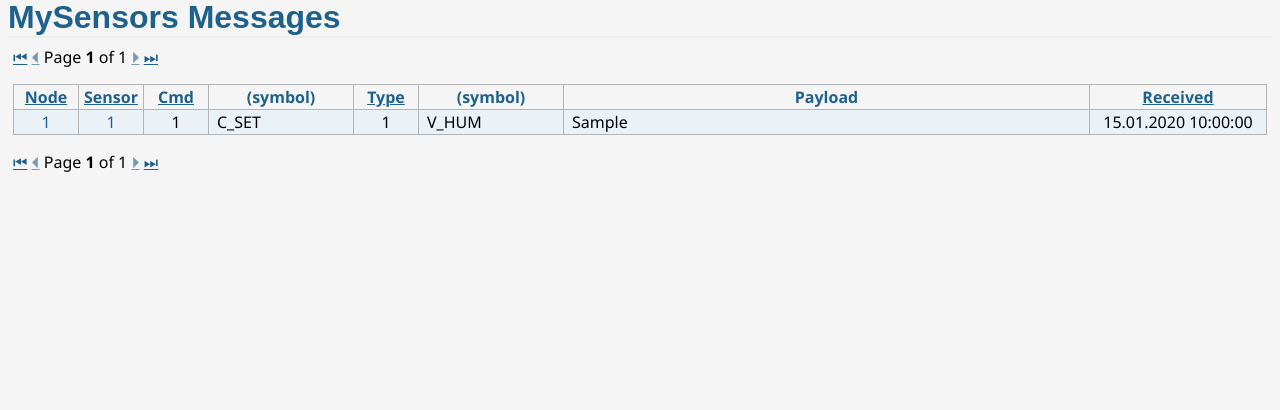
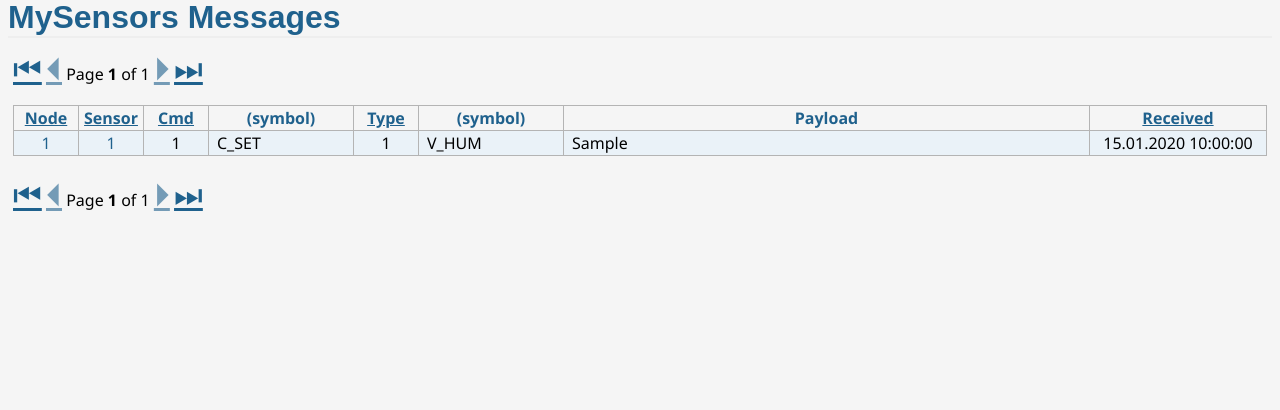
Before and after one commit to requireiot/MySensorsTracker, a Flask app: page /messages in a window 1280 px wide. Shown: the part 63-473 px from the top of the page. Run offline with Flask 2, Linux system fonts and the light colour scheme; tables that the repository leaves empty hold one stand-in row (values such as "Sample post"); some libraries are stand-ins or nearby versions.

Commit message:
cosmetics

```diff
--- a/static/style.css
+++ b/static/style.css
@@ -128,7 +128,7 @@ tr:nth-child(even) {
     background-color: #EAF2F8;
 }
 
-/* styles for SPECIAL contitions ---------------------..... */
+/* styles for SPECIAL conditions ---------------------..... */
 
 /* fields that read 'None' */
 .none {
--- a/templates/macros.html
+++ b/templates/macros.html
@@ -14,17 +14,17 @@
 
 {% macro pagecontrols(nid=None, cid=None, usid=None) %}
 <p>
-    <a href="{{ url_for(request.endpoint,sort=sort,nid=nid,cid=cid,usid=usid,page=1) }}" >&#9198;</a>
+    <a href="{{ url_for(request.endpoint,sort=sort,nid=nid,cid=cid,usid=usid,page=1) }}" style="font-size:2em;">&#9198;</a>
     <span>  </span>
     <a href="{{ url_for(request.endpoint,sort=sort,nid=nid,cid=cid,usid=usid,page=page-1) }}"
-     {% if page == 1 %} class="disabled" {% endif %} >&#9204;</a>
+     {% if page == 1 %} class="disabled" {% endif %} style="font-size:2em;">&#9204;</a>
     <span>  </span>
     Page <strong>{{ page }}</strong> of {{ pagination.get_page_count() }}
     <span>  </span>
     <a href="{{ url_for(request.endpoint,sort=sort,nid=nid,cid=cid,usid=usid,page=page+1) }}"
-     {% if page == pagination.get_page_count() %} class="disabled" {% endif %} >&#9205;</a>
+     {% if page == pagination.get_page_count() %} class="disabled" {% endif %} style="font-size:2em;">&#9205;</a>
     <span>  </span>
-    <a href="{{ url_for(request.endpoint,sort=sort,nid=nid,cid=cid,usid=usid,page=pagination.get_page_count()) }}">&#9197;</a>
+    <a href="{{ url_for(request.endpoint,sort=sort,nid=nid,cid=cid,usid=usid,page=pagination.get_page_count()) }}" style="font-size:2em;">&#9197;</a>
     </p>
 {% endmacro %}
 
```
